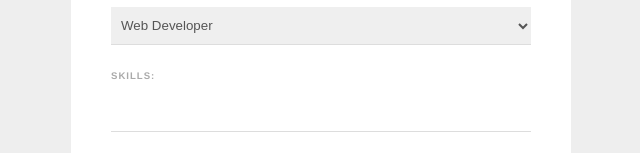
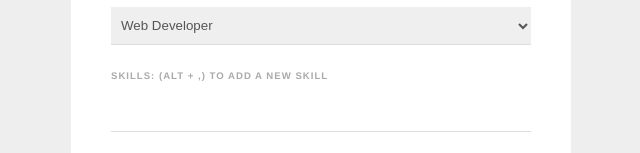
Before and after one commit to DiegoVargasM/Vue_Lessons, a Vue app in the folder L3-Forms_data_binding/web-form/: page / in a window 1280 px wide. Shown: the part 318-471 px from the top of the page, without its empty margins (319-959 px from the left). Built offline with nearby package versions, Linux system fonts and the light colour scheme.

Commit message:
add alt+, shortcut to add skills

```diff
--- a/L3-Forms_data_binding/web-form/src/components/SignupForm.vue
+++ b/L3-Forms_data_binding/web-form/src/components/SignupForm.vue
@@ -12,8 +12,8 @@
       <option value="designer">Web Designer</option>
     </select>
 
-    <label>Skills:</label>
-    <input type="text" v-model="tempSkill" @keyup="addSkill" />
+    <label>Skills: (alt + ,) to add a new skill</label>
+    <input type="text" v-model="tempSkill" @keyup.alt="addSkill" />
     <div v-for="skill in skills" :key="skill" class="pill">
       {{ skill }}
     </div>
```
